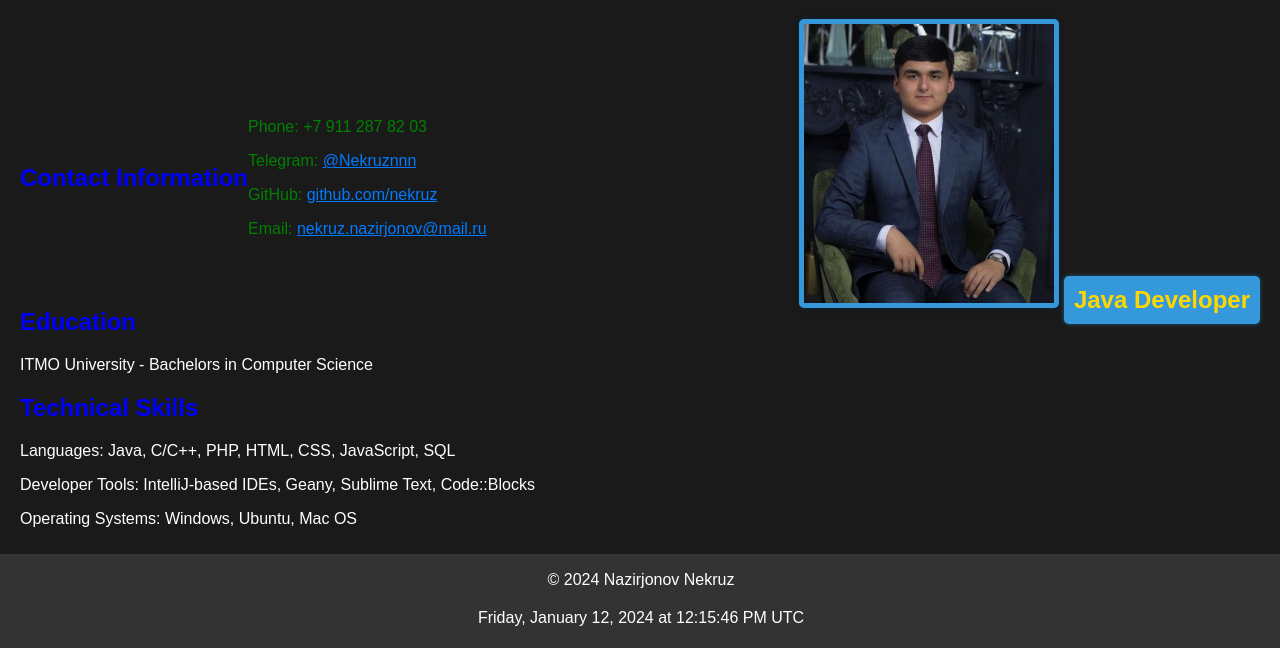
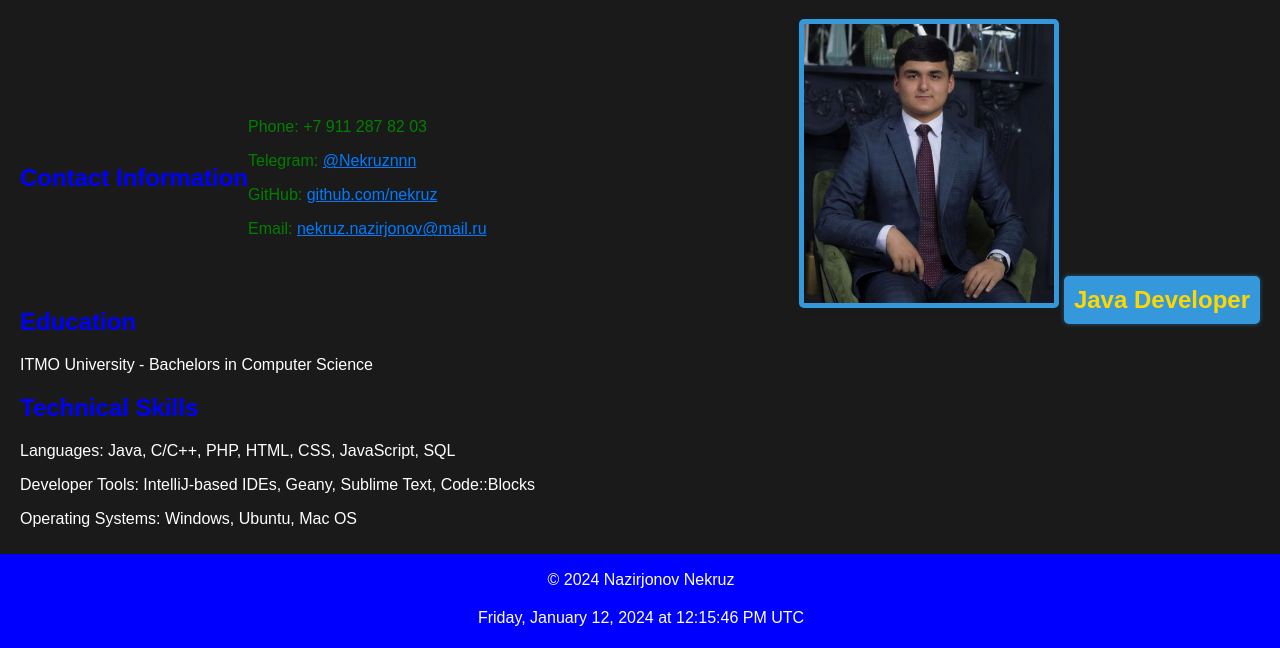
Before and after one commit to stepancar-web-programming/3-Web, a plain HTML site: page index.html in a window 1280 px wide. Both pictures are taken after a click on the button "🌙 Toggle Night Mode". Shown: the part 152-800 px from the top of the page. Drawn offline with Linux system fonts and the light colour scheme.

Commit message:
added dynamics

```diff
--- a/main.js
+++ b/main.js
@@ -17,6 +17,8 @@ document.addEventListener('DOMContentLoaded', () => {
         nightMode = 'false';
     }
 
+
+
     applyNightMode(nightMode);
 
     document.getElementById('night-mode-toggle').addEventListener('click', () => {
@@ -26,8 +28,12 @@ document.addEventListener('DOMContentLoaded', () => {
     });
 });
 
+footer = document.getElementsByTagName('footer')[0]
+
+
 function applyNightMode(nightMode) {
     document.body.classList.toggle("night-mode", nightMode === 'true');
+    footer.classList.toggle('night-mode-footer', nightMode === 'true')
 }
 
 document.addEventListener('DOMContentLoaded', () => {
--- a/styles.css
+++ b/styles.css
@@ -212,3 +212,7 @@ body.night-mode {
     background-color: #1a1a1a;
     color: #ffffff;
 }
+
+.night-mode-footer {
+    background-color: blue;
+}
```
Also changed, not shown: img/itmo1.jpeg (deleted), 1 other file.
